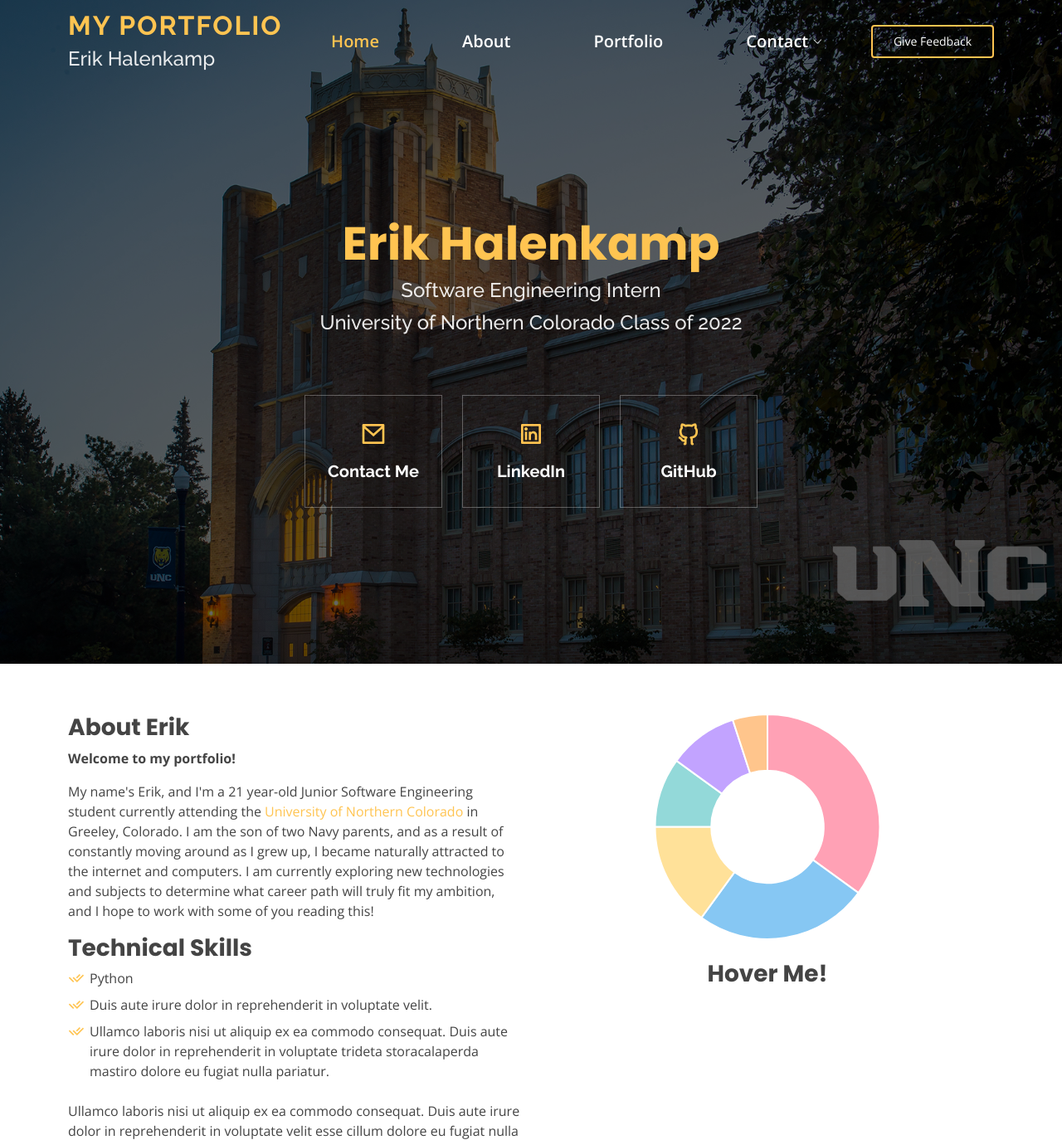
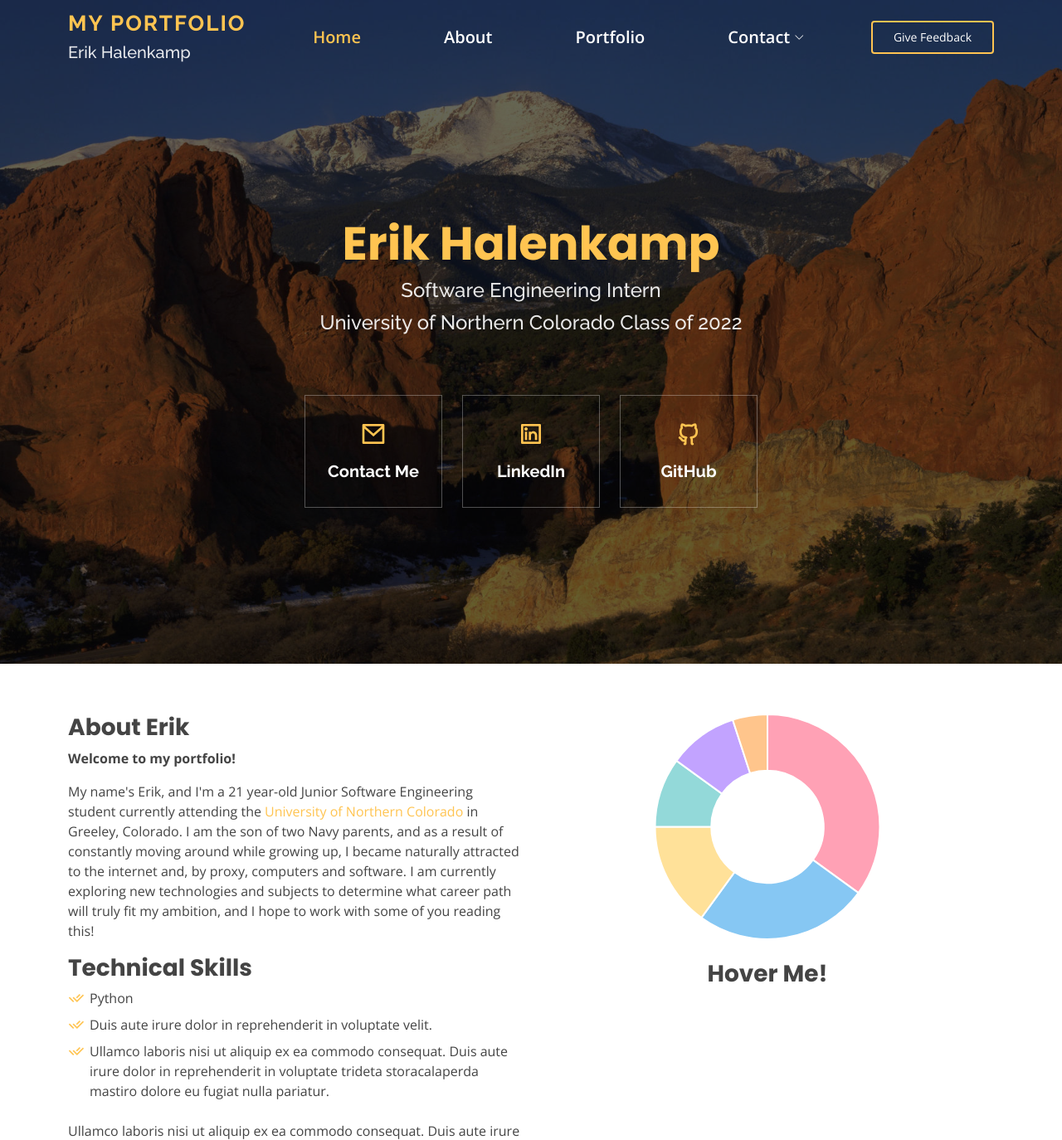
Before and after one commit to ewhalenkamp/portfolio, a Django app: page / in a window 1280 px wide. Shown: the top 1374 px of the page at 83% size. Run offline with Django 3.2, Linux system fonts and the light colour scheme; some libraries are stand-ins or nearby versions.

Commit message:
small css update

```diff
--- a/portfolio/static/css/style.css
+++ b/portfolio/static/css/style.css
@@ -167,7 +167,7 @@ h1, h2, h3, h4, h5, h6 {
 }
 
 #header .logo {
-  font-size: 32px;
+  font-size: 26px;
   margin: 0;
   padding: 0;
   line-height: 1;
@@ -427,7 +427,7 @@ h1, h2, h3, h4, h5, h6 {
 #hero {
   width: 100%;
   height: 100vh;
-  background: url("../img/unc-bg.jpg") top center;
+  background: url("../img/pikespeak-bg.jpg") top center;
   background-size: cover;
   position: relative;
 }
--- a/portfolio/templates/portfolio/base.html
+++ b/portfolio/templates/portfolio/base.html
@@ -50,7 +50,7 @@
                 <!-- Using manual styling because hero is linked to the section-->
                 <h2 style="color: rgba(255, 255, 255, 0.9);
                 margin: 10px 0 0 0;
-                font-size: 24px;">Erik Halenkamp</h2>
+                font-size: 20px;">Erik Halenkamp</h2>
             </div>
             <!-- Uncomment below if you prefer to use an image logo -->
             <!-- <a href="index.html" class="logo me-auto me-lg-0"><img src="{% static '/img/logo.png" alt="" class="img-fluid"></a>-->
--- a/portfolio/templates/portfolio/home.html
+++ b/portfolio/templates/portfolio/home.html
@@ -62,8 +62,8 @@
                             Northern Colorado</a> in Greeley,
                         Colorado. I am the son of two Navy parents, and
                         as a result of
-                        constantly moving around as I grew up, I became naturally attracted to the internet and
-                        computers. I am
+                        constantly moving around while growing up, I became naturally attracted to the internet and, by
+                        proxy, computers and software. I am
                         currently exploring new technologies and subjects to determine what career path will truly
                         fit my ambition, and I hope to work with some of you reading this!
                     </p>
```
Also changed, not shown: db.sqlite3, portfolio/static/img/pikespeak-bg.jpg (added), portfolio/static/img/unc-bg.jpg (deleted).
